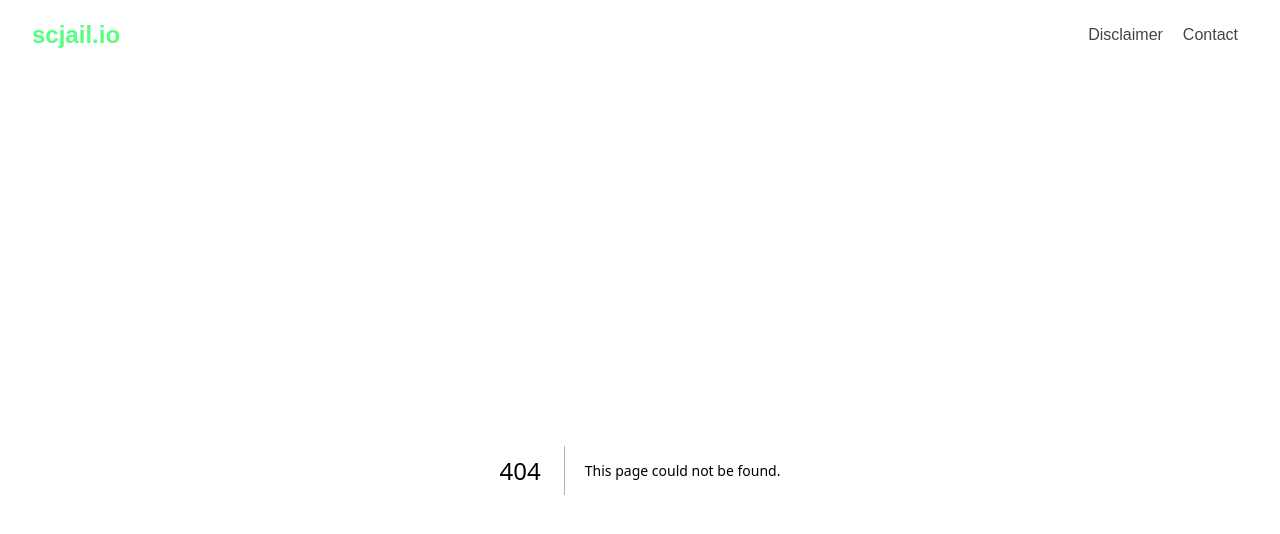
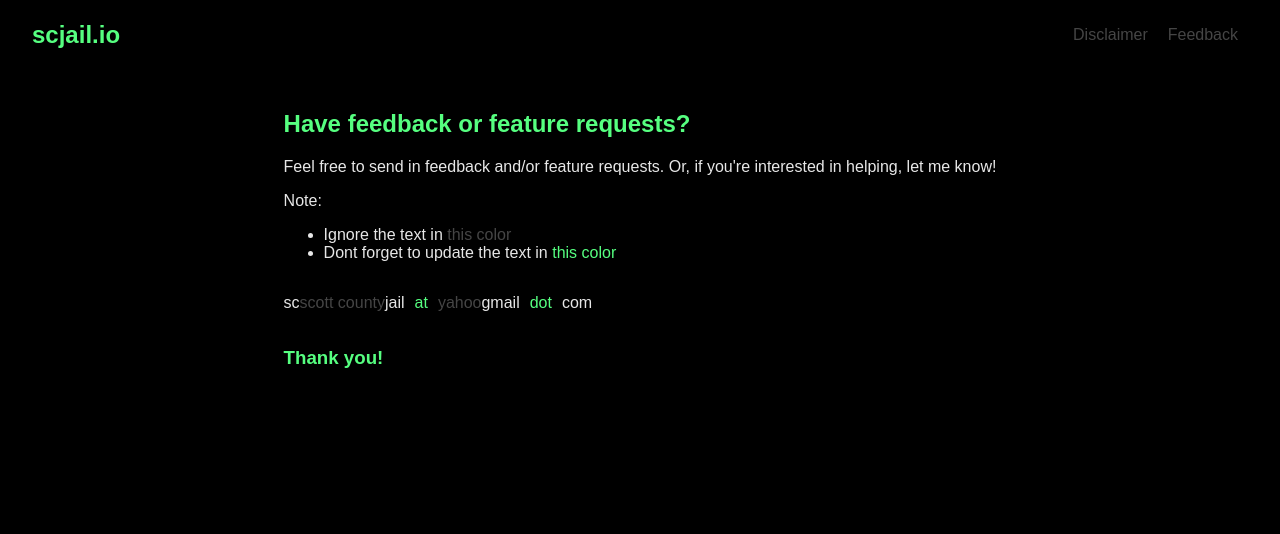
Before and after one commit to ljkeller/jotify, a Next.js app: page /feedback in a window 1280 px wide. Before the commit this address had no page. Shown: the top 534 px of the page. Built offline with nearby package versions, Linux system fonts and the light colour scheme; a web font is replaced by a local one.

Commit message:
Obsfucated contact page
Warning: this email doesnt exist yet!

```diff
--- /dev/null
+++ b/app/feedback/page.jsx
@@ -0,0 +1,28 @@
+import styles from '/styles/Feedback.module.css';
+
+export default function Feedback() {
+    return (
+        <div className={styles.container}>
+            <div className={styles.feedback}>
+                <h2 className={styles.header}>Have feedback or feature requests?</h2>
+                <p>Feel free to send in feedback and/or feature requests. Or, if you're interested in helping, let me know!</p>
+                <p>Note:</p>
+                <ul>
+                    <li>Ignore the text in <span className={styles.filterColor}>this color</span></li>
+                    <li>Dont forget to update the text in <span className={styles.replaceMe}>this color</span></li>
+                </ul>
+                <div className={styles.inbox}>
+                    <p className={styles.reverseMe}>cs</p>
+                    <p className={styles.filterColor}>scott county</p>
+                    <p>jail</p>
+                    <p className={`${styles.replaceMe} ${styles.padMe}`}>at</p>
+                    <p className={styles.filterColor}>yahoo</p>
+                    <p className={`${styles.reverseMe}`}>liamg</p>
+                    <p className={`${styles.replaceMe} ${styles.padMe}`}>dot</p>
+                    <p>com</p>
+                </div>
+                <h3 className={styles.header}>Thank you!</h3>
+            </div>
+        </div >
+    );
+}
--- a/app/ui/header.jsx
+++ b/app/ui/header.jsx
@@ -12,8 +12,8 @@ export default function Header() {
                     <Link href="/disclaimer" className={styles.link}>
                         Disclaimer
                     </Link>
-                    <Link href="/contact" className={styles.link}>
-                        Contact
+                    <Link href="/feedback" className={styles.link}>
+                        Feedback
                     </Link>
                 </div>
             </nav>
--- /dev/null
+++ b/styles/Feedback.module.css
@@ -0,0 +1,42 @@
+.container {
+    min-height: 100vh;
+    padding: 0 0.5rem;
+    display: flex;
+    flex-direction: column;
+    justify-content: space-between;
+    align-items: center;
+    color: var(--text-light);
+}
+
+.header {
+    color: var(--primary-color);
+}
+
+.feedback {
+    padding: 20px;
+}
+
+.inbox {
+    display: flex;
+    flex-direction: row;
+    /* justify-content: space-between; */
+    /* align-items: center; */
+    color: var(--text-light);
+}
+
+.filterColor {
+    color: var(--text-shadow);
+}
+
+.replaceMe {
+    color: var(--primary-color);
+}
+
+.reverseMe {
+    unicode-bidi: bidi-override;
+    direction: rtl;
+}
+
+.padMe {
+    padding: 0px 10px;
+}
```
